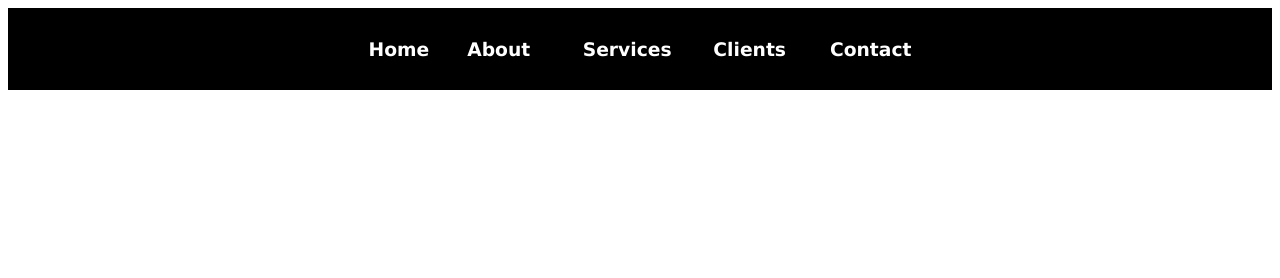
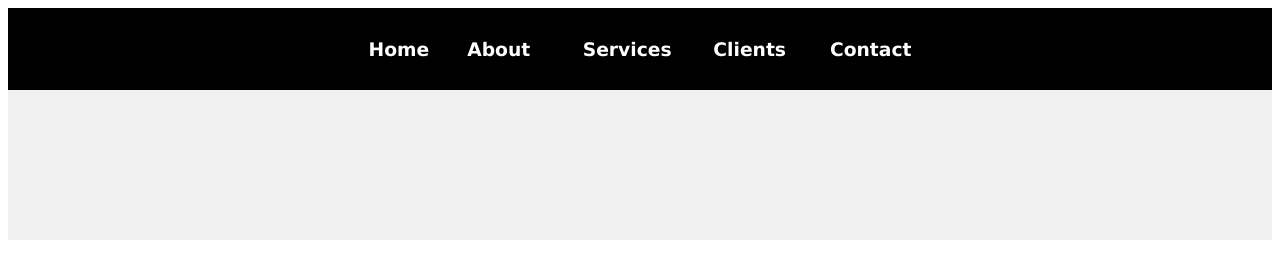
Before and after one commit to nikkichep/HomePage, a plain HTML site: page index.html in a window 1280 px wide. Drawn offline with Linux system fonts and the light colour scheme.

Commit message:
Creating a second table
Creating a second table for our page section

```diff
--- a/index.html
+++ b/index.html
@@ -27,5 +27,9 @@
     </tr>
 
   </table>
+
+<table width="100%" height="150" border="0" cellspacing="5" cellpadding="5" bgcolor="#F0F0F0">
+
+</table>
 </body>
 </html>
```
